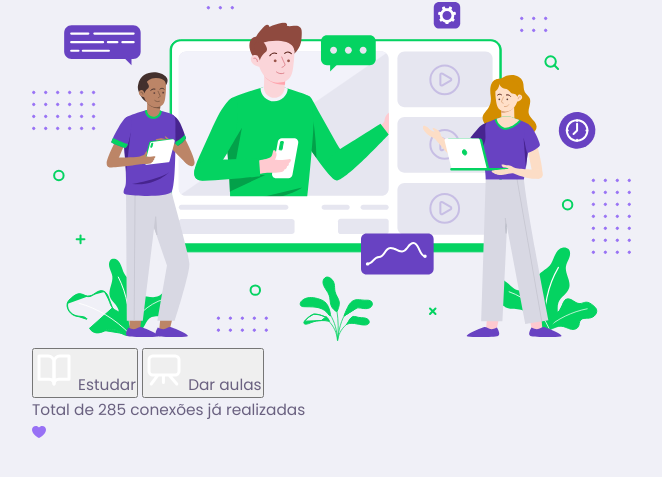
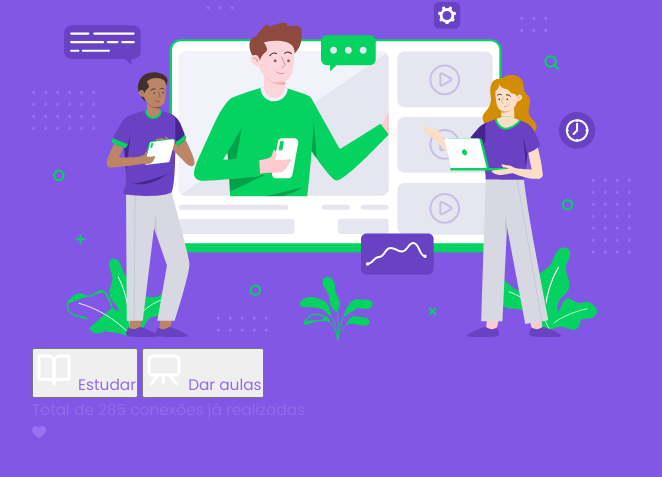
Before and after one commit to ranielsobrinho/NLW-2, a plain HTML site: page index.html in a window 1280 px wide. Shown: the part 261-738 px from the top of the page, without its empty margins (258-920 px from the left). Drawn offline with Linux system fonts and the light colour scheme.

Commit message:
Feito a estilização básica da página.

```diff
--- a/style.css
+++ b/style.css
@@ -33,7 +33,7 @@ body{
 }
 
 body{
-    background-color: var(--color-background);
+    background-color: var(--color-primary);
     display: flex;
     justify-content: center;
     align-items: center;
@@ -44,7 +44,7 @@ input,
 button,
 textarea{
     font: 500 1.6rem Poppins;
-    color: var(--color-text-base)
+    color: var(--color-primary-light)
 }
 
 #container{
```
